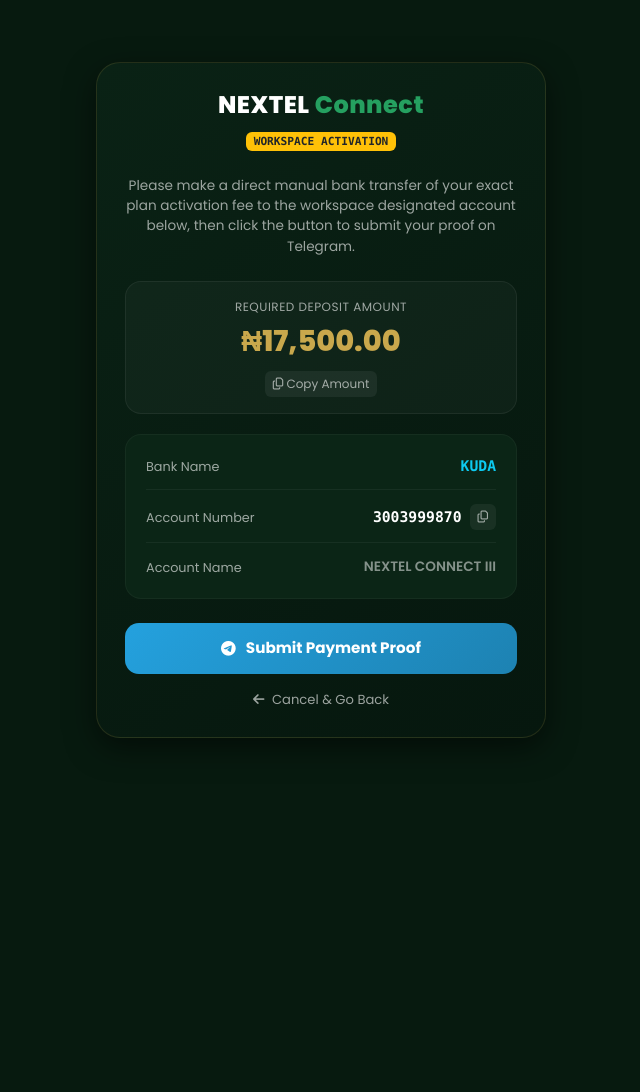
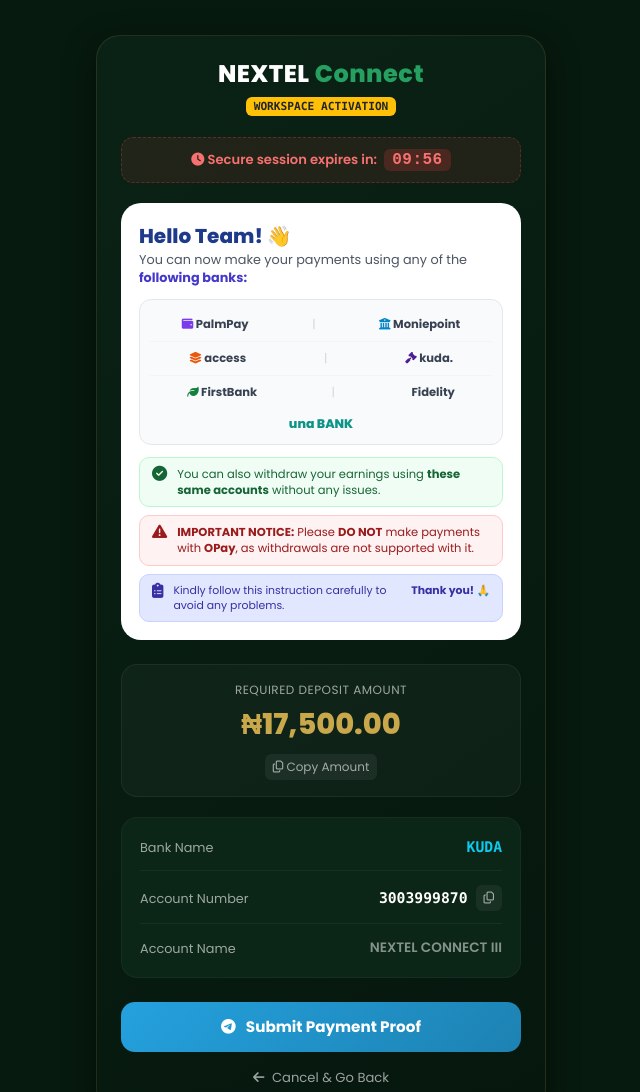
Before and after one commit to DivineTv286/Nextel-Connect-yhubee-, a plain HTML site: page payment.html in a window 1280 px wide. Shown: the top 1092 px of the page, without its empty margins (319-959 px from the left). Before the commit the page ends 800 px from the top, so only its background shows below. Drawn offline with nearby package versions, Linux system fonts and the light colour scheme.

Commit message:
Update payment.html

```diff
--- a/payment.html
+++ b/payment.html
@@ -42,29 +42,119 @@
             background: linear-gradient(145deg, #0a2215, #06170e);
             border: 1px solid rgba(201, 168, 76, 0.15);
             border-radius: 24px;
-            padding: 28px;
+            padding: 24px;
             box-shadow: 0 10px 30px rgba(0, 0, 0, 0.5);
         }
 
         .brand-header {
             text-align: center;
-            margin-bottom: 24px;
+            margin-bottom: 20px;
         }
         .brand-header h2 {
             font-size: 1.5rem;
             font-weight: 800;
             letter-spacing: 0.5px;
+            margin-bottom: 4px;
         }
         .brand-header h2 span {
             color: var(--green-light);
         }
 
-        .instruction-text {
-            font-size: 0.85rem;
-            color: var(--text-muted);
+        /* --- Payment Timer Sheet Component --- */
+        .timer-strip {
+            background: rgba(239, 68, 68, 0.1);
+            border: 1px dashed rgba(239, 68, 68, 0.3);
+            border-radius: 12px;
+            padding: 10px;
             text-align: center;
-            line-height: 1.5;
+            color: #f87171;
+            font-size: 0.82rem;
+            font-weight: 600;
+            margin-bottom: 20px;
+        }
+        .timer-counter {
+            font-family: monospace;
+            font-size: 1rem;
+            font-weight: 800;
+            background: rgba(239, 68, 68, 0.2);
+            padding: 2px 8px;
+            border-radius: 6px;
+            margin-left: 4px;
+            letter-spacing: 0.5px;
+        }
+
+        /* --- Supported Bank Sheet Panel Component (From IMG_20260701_112145_675.jpg) --- */
+        .bank-info-sheet {
+            background: #ffffff;
+            color: #111827;
+            border-radius: 20px;
+            padding: 18px;
             margin-bottom: 24px;
+        }
+
+        .sheet-greeting {
+            color: #1e3a8a;
+            font-weight: 800;
+            font-size: 1.25rem;
+        }
+
+        .sheet-subtitle {
+            font-size: 0.8rem;
+            color: #4b5563;
+            line-height: 1.4;
+            margin-bottom: 12px;
+        }
+        .sheet-subtitle strong {
+            color: #4338ca;
+        }
+
+        .bank-grid-box {
+            border: 1px solid #e5e7eb;
+            border-radius: 12px;
+            padding: 10px;
+            font-size: 0.72rem;
+            font-weight: 700;
+            color: #374151;
+            background: #f9fafb;
+            margin-bottom: 12px;
+        }
+        .bank-item-row {
+            display: flex;
+            justify-content: space-around;
+            align-items: center;
+            padding: 6px 0;
+        }
+        .bank-divider {
+            color: #d1d5db;
+            font-weight: 400;
+        }
+
+        /* Reconstructed Notice Elements from Image */
+        .sheet-notice-row {
+            border-radius: 10px;
+            padding: 8px 12px;
+            font-size: 0.72rem;
+            margin-bottom: 8px;
+            display: flex;
+            align-items: flex-start;
+            gap: 10px;
+            line-height: 1.4;
+        }
+
+        .notice-success {
+            background: #f0fdf4;
+            border: 1px solid #bbf7d0;
+            color: #166534;
+        }
+        .notice-danger {
+            background: #fef2f2;
+            border: 1px solid #fecaca;
+            color: #991b1b;
+        }
+        .notice-info {
+            background: #e0e7ff;
+            border: 1px solid #c7d2fe;
+            color: #3730a3;
         }
 
         .amount-display {
@@ -74,7 +164,6 @@
             padding: 16px;
             text-align: center;
             margin-bottom: 20px;
-            position: relative;
         }
         .amount-label {
             font-size: 0.75rem;
@@ -93,7 +182,7 @@
             background: var(--dark-card);
             border: 1px solid rgba(255, 255, 255, 0.04);
             border-radius: 16px;
-            padding: 20px;
+            padding: 18px;
             margin-bottom: 24px;
         }
 
@@ -151,15 +240,10 @@
             justify-content: center;
             gap: 10px;
             text-decoration: none;
-            transition: transform 0.2s, box-shadow 0.2s;
+            transition: transform 0.2s;
         }
-        .btn-submit-telegram:hover {
-            color: #fff;
-            box-shadow: 0 5px 15px rgba(36, 161, 222, 0.3);
-        }
-        .btn-submit-telegram:active {
-            transform: scale(0.99);
-        }
+        .btn-submit-telegram:hover { color: #fff; }
+        .btn-submit-telegram:active { transform: scale(0.99); }
 
         .btn-back {
             display: block;
@@ -168,13 +252,8 @@
             text-decoration: none;
             font-size: 0.82rem;
             margin-top: 16px;
-            transition: color 0.2s;
-        }
-        .btn-back:hover {
-            color: #fff;
         }
 
-        /* Copy confirmation alert style */
         .toast-copy {
             position: fixed;
             bottom: 20px;
@@ -203,15 +282,64 @@
             <span class="badge bg-warning text-dark font-monospace" style="font-size: 0.7rem; font-weight: 700;">WORKSPACE ACTIVATION</span>
         </div>
 
-        <p class="instruction-text">
-            Please make a direct manual bank transfer of your exact plan activation fee to the workspace designated account below, then click the button to submit your proof on Telegram.
-        </p>
+        <!-- Visual Urgency Payment Countdown Timer Block -->
+        <div class="timer-strip">
+            <i class="fas fa-clock"></i> Secure session expires in: <span class="timer-counter" id="paymentTimer">10:00</span>
+        </div>
+
+        <!-- Premium White Sheet Layout Block mapped from IMG_20260701_112145_675.jpg -->
+        <div class="bank-info-sheet">
+            <div class="sheet-greeting" id="personalGreeting">Hello Team! 👋</div>
+            <div class="sheet-subtitle">You can now make your payments using any of the <strong>following banks:</strong></div>
+
+            <div class="bank-grid-box">
+                <div class="bank-item-row" style="border-bottom: 1px solid #f3f4f6; padding-bottom:8px;">
+                    <span><i class="fas fa-wallet" style="color:#7c3aed;"></i> PalmPay</span>
+                    <span class="bank-divider">|</span>
+                    <span><i class="fas fa-university" style="color:#0284c7;"></i> Moniepoint</span>
+                </div>
+                <div class="bank-item-row" style="border-bottom: 1px solid #f3f4f6; padding-top:8px; padding-bottom:8px;">
+                    <span><i class="fas fa-layer-group" style="color:#ea580c;"></i> access</span>
+                    <span class="bank-divider">|</span>
+                    <span><i class="fas fa-gavel" style="color:#4c1d95;"></i> kuda.</span>
+                </div>
+                <div class="bank-item-row" style="padding-top:8px;">
+                    <span><i class="fas fa-leaf" style="color:#15803d;"></i> FirstBank</span>
+                    <span class="bank-divider">|</span>
+                    <span><i class="fas fa-chart-square" style="color:#1e3a8a;"></i> Fidelity</span>
+                </div>
+                <div class="text-center mt-2" style="color:#0d9488; font-size: 0.78rem;">
+                    <strong>una BANK</strong>
+                </div>
+            </div>
+
+            <!-- Green Row Confirmation notice alignment -->
+            <div class="sheet-notice-row notice-success">
+                <i class="fas fa-check-circle mt-0.5" style="font-size:0.95rem;"></i>
+                <div>You can also withdraw your earnings using <strong>these same accounts</strong> without any issues.</div>
+            </div>
+
+            <!-- Red Critical Alert Block configuration -->
+            <div class="sheet-notice-row notice-danger">
+                <i class="fas fa-exclamation-triangle mt-0.5" style="font-size:0.95rem;"></i>
+                <div><strong>IMPORTANT NOTICE:</strong> Please <strong>DO NOT</strong> make payments with <strong>OPay</strong>, as withdrawals are not supported with it.</div>
+            </div>
+
+            <!-- Blue instructions footer row layout reference -->
+            <div class="sheet-notice-row notice-info" style="margin-bottom:0; font-size: 0.68rem;">
+                <i class="fas fa-clipboard-list mt-0.5" style="font-size:0.95rem;"></i>
+                <div class="d-flex justify-content-between w-100">
+                    <span>Kindly follow this instruction carefully to avoid any problems.</span>
+                    <span class="text-nowrap ms-1"><strong>Thank you! 🙏</strong></span>
+                </div>
+            </div>
+        </div>
 
         <!-- Dynamic Fee Display Box -->
         <div class="amount-display">
             <div class="amount-label">Required Deposit Amount</div>
             <div class="amount-val" id="amountText">₦17,500.00</div>
-            <button class="btn-copy-small mt-1" onclick="copyToClipboard('17500', 'Amount copied!')">
+            <button class="btn-copy-small mt-1" id="copyAmountBtn">
                 <i class="far fa-copy"></i> Copy Amount
             </button>
         </div>
@@ -251,7 +379,6 @@
 <div class="toast-copy" id="copyToast">Copied!</div>
 
 <script>
-    // System logic variables to safely map user variables out of registration configuration
     let rawAmount = "17500";
     let userEmail = "";
     let userPhone = "";
@@ -261,10 +388,13 @@
         if (rawData) {
             const localUserData = JSON.parse(rawData);
 
-            // Adjust calculation based on selected account type rules
             if (localUserData.planName === "Nextel Lite") {
                 rawAmount = "12000";
                 document.getElementById("amountText").textContent = "₦12,000.00";
+            }
+
+            if (localUserData.username) {
+                document.getElementById("personalGreeting").textContent = `Hello, ${localUserData.username}! 👋`;
             }
 
             userEmail = localUserData.email || "";
@@ -274,25 +404,41 @@
         console.error("Failed parsing storage context session indicators", e);
     }
 
-    // Build the dynamic target string matrix mapping directly onto Telegram
+    // Assign copy action variable configuration directly to the button logic
+    document.getElementById("copyAmountBtn").setAttribute("onclick", `copyToClipboard('${rawAmount}', 'Amount copied!')`);
+
     const baseText = "Hello Coach 👋\n\nI have successfully made payment for NEXTEL registration.\n\nKindly find my payment proof attached below for verification.\n\nEmail Address: " + userEmail + "\nPhone Number: " + userPhone;
     const encodedText = encodeURIComponent(baseText);
-
-    // Assign structural hyperlink values straight into DOM Elements
     document.getElementById("telegramLink").href = `https://t.me/Coachyhubee?text=${encodedText}`;
 
-    // Universal helper function to manage single instance copy contexts safely
+    // Standard 10 Minute Payment Session Countdown Script
+    let durationSeconds = 10 * 60;
+    const timerDisplay = document.getElementById("paymentTimer");
+
+    const countdownInterval = setInterval(() => {
+        let minutes = Math.floor(durationSeconds / 60);
+        let seconds = durationSeconds % 60;
+
+        minutes = minutes < 10 ? "0" + minutes : minutes;
+        seconds = seconds < 10 ? "0" + seconds : seconds;
+
+        timerDisplay.textContent = `${minutes}:${seconds}`;
+
+        if (--durationSeconds < 0) {
+            clearInterval(countdownInterval);
+            timerDisplay.textContent = "EXPIRED";
+            timerDisplay.style.background = "#ef4444";
+        }
+    }, 1000);
+
     function copyToClipboard(textValue, successMessage) {
         navigator.clipboard.writeText(textValue).then(() => {
             const toast = document.getElementById("copyToast");
             toast.textContent = successMessage;
             toast.style.opacity = "1";
-
-            setTimeout(() => {
-                toast.style.opacity = "0";
-            }, 1800);
+            setTimeout(() => { toast.style.opacity = "0"; }, 1800);
         }).catch(err => {
-            console.error('Could not copy text context variables to client viewport clip', err);
+            console.error('Could not copy text context variables', err);
         });
     }
 </script>
```
